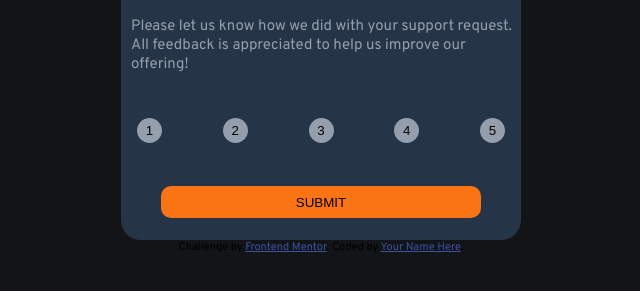
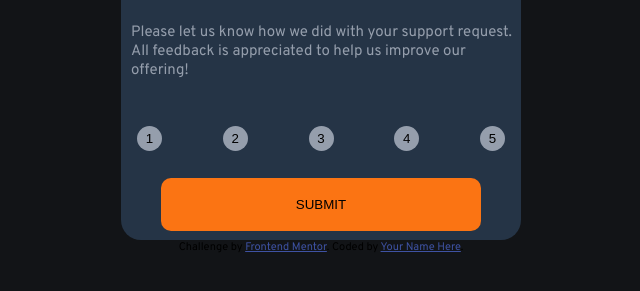
Before and after one commit to skander-hj/rating, a plain HTML site: page interactive-rating-component-main/index.html in a window 1280 px wide. Shown: the part 353-644 px from the top of the page, without its empty margins (319-959 px from the left). Drawn offline with Linux system fonts and the light colour scheme.

Commit message:
Update style.css

```diff
--- a/interactive-rating-component-main/style.css
+++ b/interactive-rating-component-main/style.css
@@ -100,10 +100,10 @@ h1{
     background-color: hsl(25, 97%, 53%) ;
     border: none;
     border-radius: 10px;
-    min-height: 2rem;
+    min-height: 80%;
     width: 80%;
+    margin-bottom: 5px;
 }
-
 
 .rating button:hover{
     background-color: hsl(25, 97%, 53%);
```
